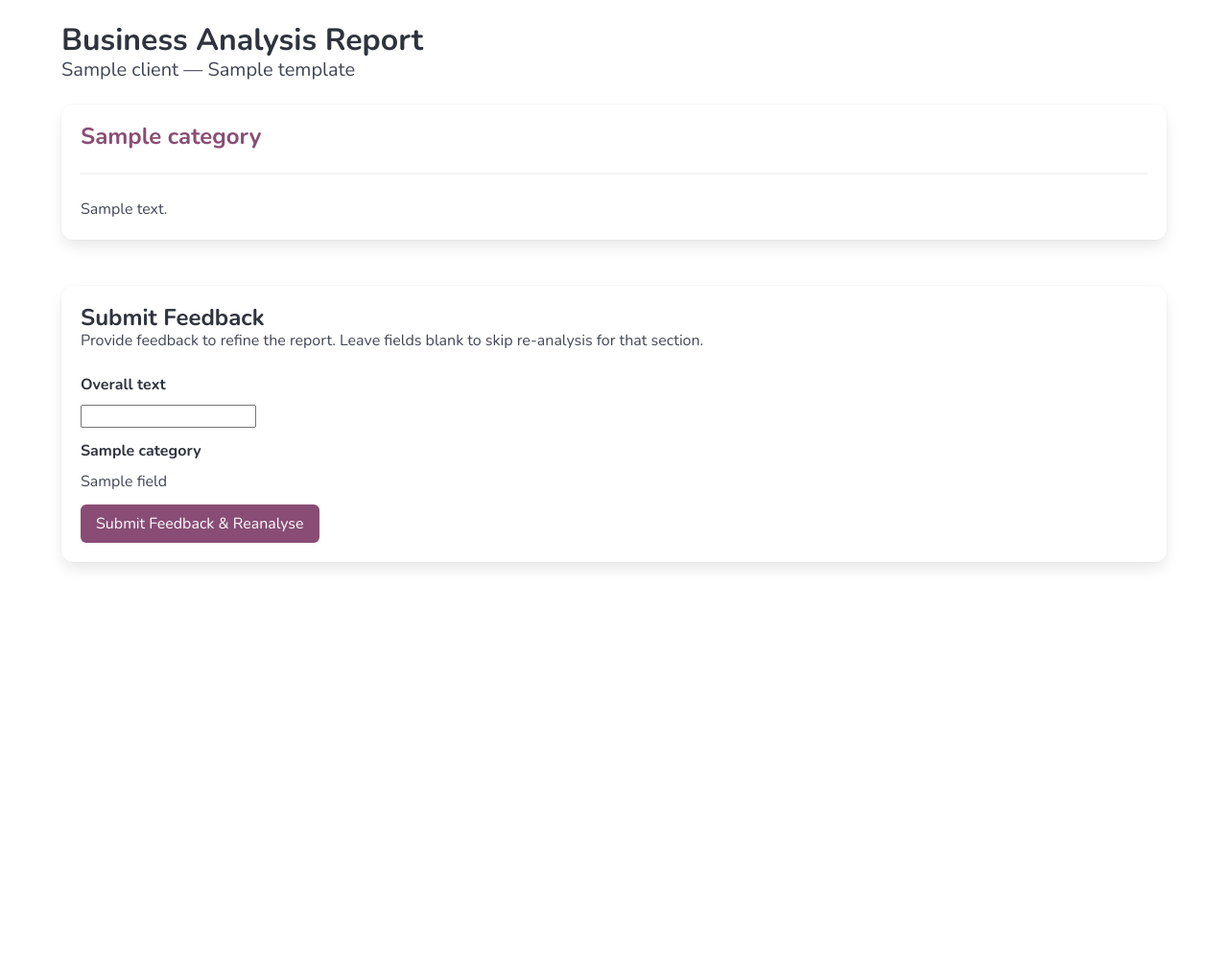
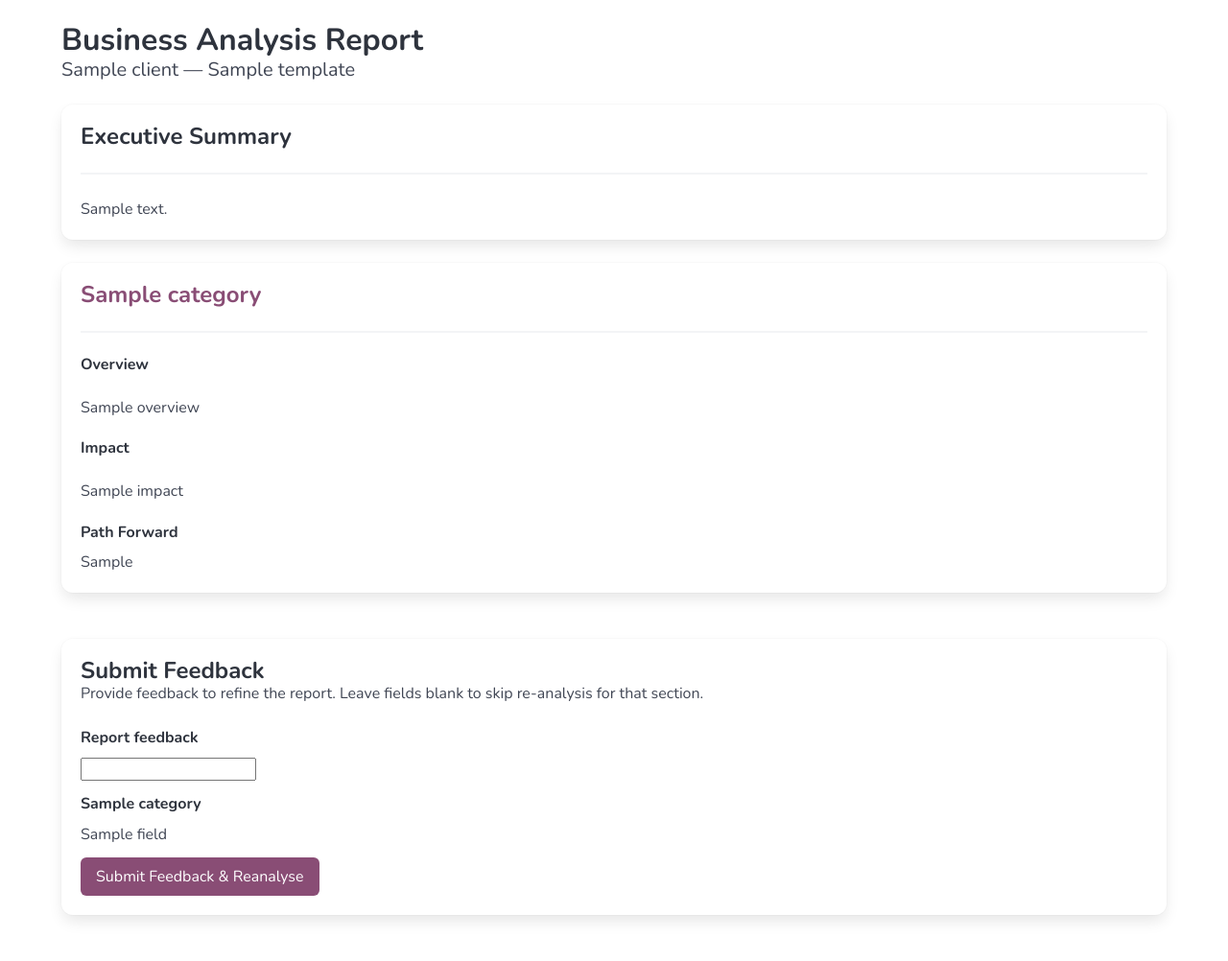
Before and after one commit to gravic07/complete-business-analysis, a Django app: template complete_business_analysis_tool/templates/pages/reports/report-detail.html in a window 1280 px wide. Shown: the part 160-1162 px from the top of the page at 96% size. Before the commit the page ends 752 px from the top, so only its background shows below. Run offline with Django 5.2, Linux system fonts and the light colour scheme; the template is opened without the code that fills it: most values are stand-ins (such as "Sample title", 1, 10 or a date in 2020); form fields are guessed from the names that the template uses; some libraries are stand-ins or nearby versions.

Commit message:
structured-category-sections issue 05 complete

```diff
--- a/complete_business_analysis_tool/reports/forms.py
+++ b/complete_business_analysis_tool/reports/forms.py
@@ -2,7 +2,7 @@ from django import forms
 
 
 class FeedbackForm(forms.Form):
-    overall_text = forms.CharField(
+    report_feedback = forms.CharField(
         required=False,
         widget=forms.Textarea(attrs={"rows": 4}),
         label="Overall Feedback",
--- a/complete_business_analysis_tool/templates/pages/reports/report-detail.html
+++ b/complete_business_analysis_tool/templates/pages/reports/report-detail.html
@@ -30,16 +30,26 @@
           </div>
         </div>
       </div>
-      {% if sections %}
-        {% for section in sections %}
+      {% if executive_summary or category_sections %}
+        {% if executive_summary %}
           <div class="box mb-5">
-            {% if section.category %}
-              <h2 class="title is-4 has-text-primary">{{ section.category.name }}</h2>
-            {% else %}
-              <h2 class="title is-4">Overall Assessment</h2>
-            {% endif %}
+            <h2 class="title is-4">Executive Summary</h2>
             <hr />
-            <div class="content">{{ section.content|linebreaksbr }}</div>
+            <div class="content">{{ executive_summary.content|linebreaksbr }}</div>
+          </div>
+        {% endif %}
+        {% for section in category_sections %}
+          <div class="box mb-5">
+            <h2 class="title is-4 has-text-primary">{{ section.category.name }}</h2>
+            <hr />
+            <div class="content">
+              <h3 class="title is-6">Overview</h3>
+              {{ section.overview|linebreaksbr }}
+              <h3 class="title is-6">Impact</h3>
+              {{ section.impact|linebreaksbr }}
+              <h3 class="title is-6">Path Forward</h3>
+              {{ section.path_forward|linebreaksbr }}
+            </div>
           </div>
         {% endfor %}
         <div class="box mt-6">
@@ -56,8 +66,8 @@
                 action="{% url 'reports:submit_feedback' assessment.pk %}">
             {% csrf_token %}
             <div class="field">
-              <label class="label">{{ feedback_form.overall_text.label }}</label>
-              <div class="control">{{ feedback_form.overall_text }}</div>
+              <label class="label">{{ feedback_form.report_feedback.label }}</label>
+              <div class="control">{{ feedback_form.report_feedback }}</div>
             </div>
             {% for category, field in category_fields %}
               <div class="field">
```
Also changed, not shown: complete_business_analysis_tool/reports/tests/test_feedback_view.py (+23 -8 lines), complete_business_analysis_tool/reports/tests/test_report_view.py (+74 -46 lines), complete_business_analysis_tool/reports/views.py (+10 -9 lines), .scratch/003-structured-category-sections/issues/05-report-view-and-template.md.
